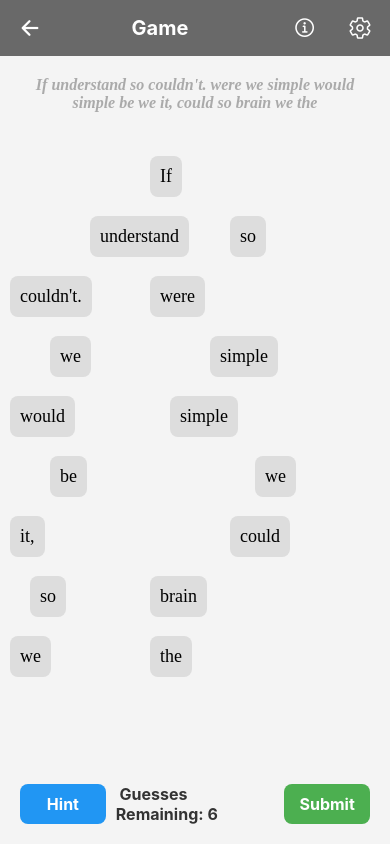
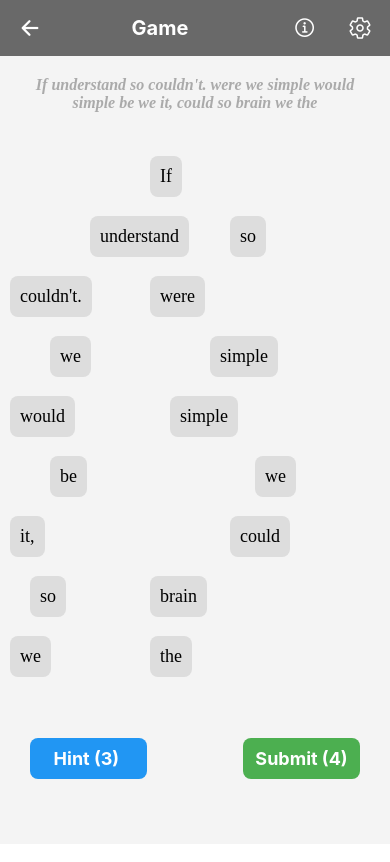
Before and after one commit to RRRobert212/Mixed, a React Native app: screen /Game in a window 390 px wide. Shown: the top 862 px of the page. Built offline with nearby package versions, Linux system fonts and the light colour scheme.

Commit message:
guesses system working

```diff
--- a/src/components/HintButton.js
+++ b/src/components/HintButton.js
@@ -3,10 +3,11 @@ import React from 'react';
 import { TouchableOpacity, Text, StyleSheet } from 'react-native';
 import { BUTTON_WIDTH } from '../utils/constants';
 
-export default function HintButton({ onPress }) {
+
+export default function HintButton({ onPress, remainingHints }) {
   return (
     <TouchableOpacity style={styles.button} onPress={onPress}>
-      <Text style={styles.buttonText}>Hint</Text>
+      <Text style={styles.buttonText}>Hint ({remainingHints}) </Text>
     </TouchableOpacity>
   );
 }
@@ -23,6 +24,6 @@ const styles = StyleSheet.create({
   buttonText: {
     color: '#fff',
     fontWeight: 'bold',
-    fontSize: 16,
+    fontSize: 18,
   },
 });
--- a/src/components/SubmitButton.js
+++ b/src/components/SubmitButton.js
@@ -3,10 +3,10 @@ import React from 'react';
 import { TouchableOpacity, Text, StyleSheet } from 'react-native';
 import { BUTTON_WIDTH } from '../utils/constants';
 
-export default function SubmitButton({ onPress }) {
+export default function SubmitButton({ onPress, remainingSubmits }) {
   return (
     <TouchableOpacity style={styles.button} onPress={onPress}>
-      <Text style={styles.buttonText}>Submit</Text>
+      <Text style={styles.buttonText}>Submit ({remainingSubmits})</Text>
     </TouchableOpacity>
   );
 }
@@ -23,6 +23,6 @@ const styles = StyleSheet.create({
   buttonText: {
     color: '#fff',
     fontWeight: 'bold',
-    fontSize: 16,
+    fontSize: 18,
   },
 });
--- a/src/screens/GameScreen.js
+++ b/src/screens/GameScreen.js
@@ -24,6 +24,8 @@ import { evaluateWordPositions } from '../utils/verification';
 
 import ConnectionLines from '../components/ConnectionLines';
 
+import { MAX_SUBMITS, MAX_HINTS } from '../utils/constants';
+
 
 
 
@@ -40,12 +42,14 @@ export default function GameScreen() {
   const [showLockedMessage, setShowLockedMessage] = useState(false);
   const lockedMessageOpacity = useRef(new Animated.Value(0)).current;
 
+  const [showHintMessage, setShowHintMessage] = useState(false);
+  const hintMessageOpacity = useRef(new Animated.Value(0)).current;
+  const lastHintMessageTime = useRef(0);
+
   const [connections, setConnections] = useState([]);          // current frame's connections
   const [persistentConnections, setPersistentConnections] = useState([]); // ALL confirmed correct connections
 
-  const MAX_SUBMITS = 6;
   const [remainingSubmits, setRemainingSubmits] = useState(MAX_SUBMITS);
-  const MAX_HINTS = 5;
   const [remainingHints, setRemainingHints] = useState(MAX_HINTS);
 
 
@@ -159,7 +163,9 @@ export default function GameScreen() {
 function handleSubmit() {
 
   if (remainingSubmits <= 0){
+
     //alert message saying game over / game over logic
+    return
   }
 
   const userAnswer = getSortedWords();
@@ -183,6 +189,7 @@ function handleSubmit() {
   if (remainingHints <= 0) {
 
     //alert message saying no hints remaining
+    triggerHintMessage();
     return
   }
 
@@ -264,6 +271,31 @@ function triggerLockedMessage() {
   });
 }
 
+function triggerHintMessage() {
+  const now = Date.now();
+
+  if (showHintMessage || now - lastHintMessageTime.current < 3000) return;
+
+  lastHintMessageTime.current = now;
+  setShowHintMessage(true);
+  hintMessageOpacity.setValue(0);
+
+  Animated.timing(hintMessageOpacity, {
+    toValue: 1,
+    duration: 200,
+    useNativeDriver: true,
+  }).start(() => {
+    setTimeout(() => {
+      Animated.timing(hintMessageOpacity, {
+        toValue: 0,
+        duration: 300,
+        useNativeDriver: true,
+      }).start(() => setShowHintMessage(false));
+    }, 1500); // Visible duration
+  });
+}
+
+
 
 
   return (
@@ -308,12 +340,18 @@ function triggerLockedMessage() {
               <Text style={styles.lockedMessageText}>Double tap a word to unlock it</Text>
             </Animated.View>
           )}
+      {showHintMessage && (
+            <Animated.View
+              pointerEvents="none"
+              style={[styles.lockedMessageContainer, { opacity: hintMessageOpacity }]}>
+              <Text style={styles.lockedMessageText}>No hints remaining</Text>
+            </Animated.View>
+          )}
       <View style={styles.bottomRow}>
-        <HintButton onPress={handleHint} />
+        <HintButton onPress={handleHint} remainingHints={remainingHints} />
         {/*    <Timer start={hasStarted} />  TIMER ELEMENT, REPLACED WITH Hints/guesses (GAME DESIGN CHOICE)*/}
-       {/* <Text style={styles.hintCounter}> Hints Remaining: {remainingHints} </Text> */}
-        <Text style={styles.submitCounter}> Guesses Remaining: {remainingSubmits} </Text>
-        <SubmitButton onPress={handleSubmit} />
+
+        <SubmitButton onPress={handleSubmit} remainingSubmits = {remainingSubmits} />
       </View>
     </View>
 
@@ -338,9 +376,9 @@ const styles = StyleSheet.create({
   },
   bottomRow: {
     position: 'absolute',
-    bottom: 20,
-    left: 20,
-    right: 20,
+    bottom: 65,
+    left: 30,
+    right: 30,
     flexDirection: 'row',
     justifyContent: 'space-between',
     alignItems: 'center',
@@ -362,14 +400,4 @@ const styles = StyleSheet.create({
     fontWeight: '500',
     textAlign: 'center',
   },
-  hintCounter: {
-  fontSize: 16,
-  fontWeight: 'bold',
-  color: '#333',
-  },
-  submitCounter: {
-  fontSize: 16,
-  fontWeight: 'bold',
-  color: '#333',
-  },
 });
--- a/src/utils/constants.js
+++ b/src/utils/constants.js
@@ -3,7 +3,7 @@ import { Dimensions } from 'react-native';
 
 export const { width: SCREEN_WIDTH, height: SCREEN_HEIGHT } = Dimensions.get('window');
 
-export const BUTTON_WIDTH = SCREEN_WIDTH * 0.22;
+export const BUTTON_WIDTH = SCREEN_WIDTH * 0.3;
 
 export const LAYOUT = {
   EDGE_PADDING: 10,
@@ -28,3 +28,7 @@ export const ANIMATION = {
 export const WORD_LIST = [
 'If', 'the', 'brain', 'were', 'so', 'simple', 'we', 'could', 'understand', 'it,', 'we', 'would', 'be', 'so', 'simple', 'we', 'couldn\'t.'
 ];
+
+//difficulty changes with these, max guesses and hints
+export const MAX_SUBMITS = 4;
+export const MAX_HINTS = 3;
```
